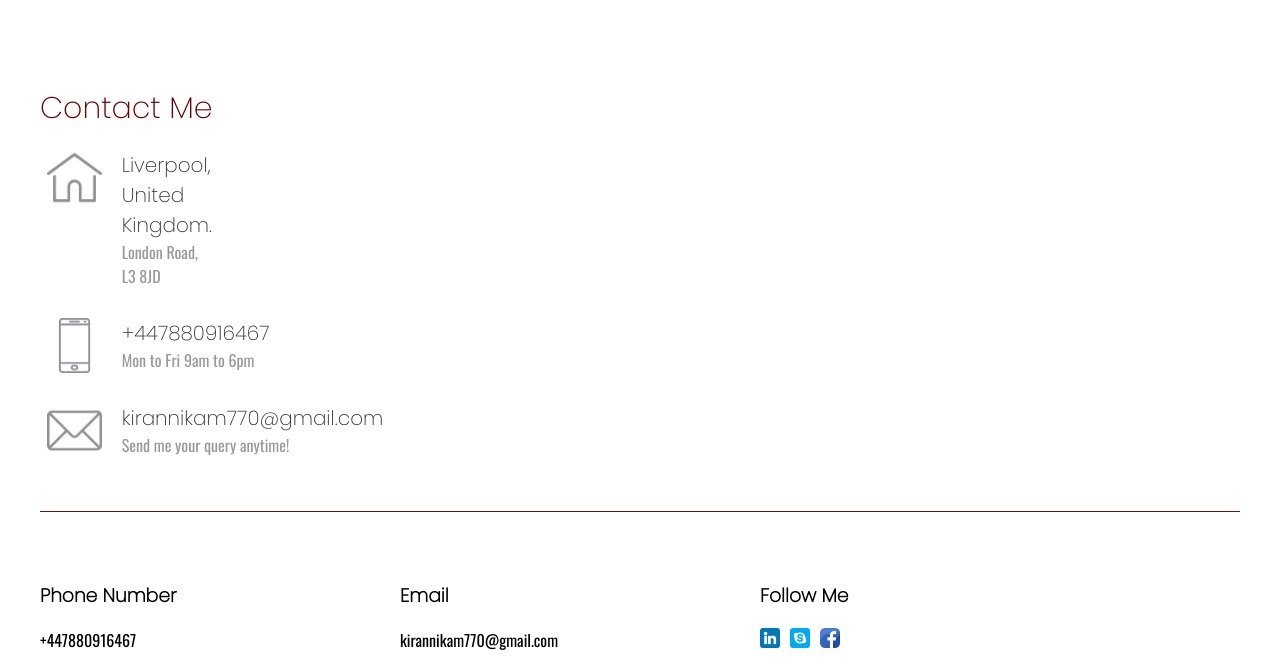
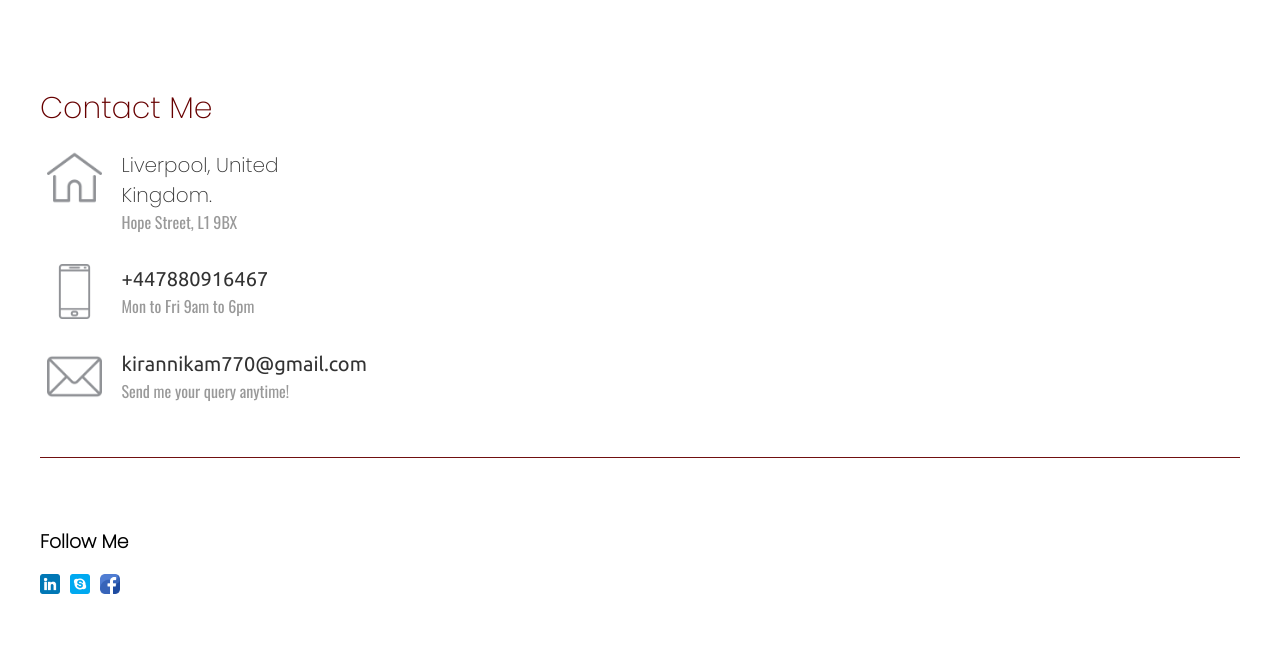
Before and after one commit to kirannikam000061/webPrinciples, a plain HTML site: page contact.html in a window 1280 px wide. Shown: the part 957-1625 px from the top of the page. After the commit the page ends 1570 px from the top, so only its background shows below. Drawn offline with nearby package versions, Linux system fonts and the light colour scheme.

Commit message:
some fixes

```diff
--- a/contact.html
+++ b/contact.html
@@ -59,7 +59,7 @@
             <div class="col-10 about-info mt-50">
               <div class="mapouter">
                   <div class="gmap_canvas">
-                      <iframe width="100%" height="500" id="gmap_canvas" src="https://www.google.com/maps/embed?pb=!1m18!1m12!1m3!1d2378.2461728484136!2d-2.972412476097677!3d53.41042342299467!2m3!1f0!2f0!3f0!3m2!1i1024!2i768!4f13.1!3m3!1m2!1s0x487b2116fdd79627%3A0xc13f884b141da760!2sAlbert%20Court%20-%20Student%20Accommodation!5e0!3m2!1sen!2suk!4v1673826040912!5m2!1sen!2suk" frameborder="0" scrolling="no" marginheight="0" marginwidth="0"></iframe>
+                      <iframe width="100%" height="500" id="gmap_canvas" src="https://www.google.com/maps/embed?pb=!1m18!1m12!1m3!1d2378.7203511772414!2d-2.9725982847160406!3d53.401942178247346!2m3!1f0!2f0!3f0!3m2!1i1024!2i768!4f13.1!3m3!1m2!1s0x487b211f5693b0b9%3A0x7b954759c79568a!2s32%20Hope%20St%2C%20Liverpool%20L1%209BX!5e0!3m2!1sen!2suk!4v1677157939588!5m2!1sen!2suk" frameborder="0" scrolling="no" marginheight="0" marginwidth="0"></iframe>
 
                       <style>.mapouter{position:relative;text-align:right;height:500px;width:100%;}</style>
                       <style>.gmap_canvas {overflow:hidden;background:none!important;height:500px;width:100%;}</style>
@@ -105,20 +105,20 @@
                             <img class="mr-20" src="./images/home-contact.png" alt="">
                             <div class="media-body">
                                 <h3>Liverpool, United Kingdom.</h3>
-                                <p>London Road, L3 8JD</p>
+                                <p>Hope Street, L1 9BX</p>
                             </div>
                         </div>
                         <div class="media contact-info">
                             <img class="mr-20" src="./images/smartphone.png" alt="">
                             <div class="media-body">
-                                <h3>+447880916467</h3>
+                                <h3><a href="tel:+447880916467"class="text--decoration-none">+447880916467</a></h3>
                                 <p>Mon to Fri 9am to 6pm</p>
                             </div>
                         </div>
                         <div class="media contact-info">
                             <img class="mr-20" src="./images/mail.png" alt="">
                             <div class="media-body">
-                                <h3>kirannikam770@gmail.com</h3>
+                                <h3><a href = "mailto: kirannikam770@gmail.com" class="text--decoration-none">kirannikam770@gmail.com</a></h3>
                                 <p>Send me your query anytime!</p>
                             </div>
                         </div>
@@ -133,18 +133,6 @@
     <footer class="mt-50">
         <div class="container">
           <div class="row">
-            <div class="col-3 col-xs-5">
-              <div class="">
-                <h3>Phone Number</h3>
-                <p>+447880916467</p>
-              </div>
-            </div>
-            <div class="col-3 col-xs-5">
-              <div class="">
-                <h3>Email</h3>
-                <p>kirannikam770@gmail.com</p>
-              </div>
-            </div>
             <div class="col-3 col-xs-5">
               <div class="">
                 <h3>Follow Me</h3>
--- a/css/styles.css
+++ b/css/styles.css
@@ -45,9 +45,9 @@ td {
 .w-res-60{
     width: 60%;
 }
-.w-res-40{
+/* .w-res-40{
     width: 38%;
-}
+} */
 .overflow-auto{
     overflow: auto;
 }
@@ -777,6 +777,10 @@ span.navText{
     color: #999 !important;
     margin: 0 !important;
 }
+.text--decoration-none{
+    color: #333;
+    text-decoration: none;
+}
 @media (min-width:320px) and (max-width:767px){
     .ml-20p{
         margin: 0%;
```
Also changed, not shown: about.html (+2 -2 lines), edu_tech.html (+2 -2 lines), index.html (+2 -2 lines).
